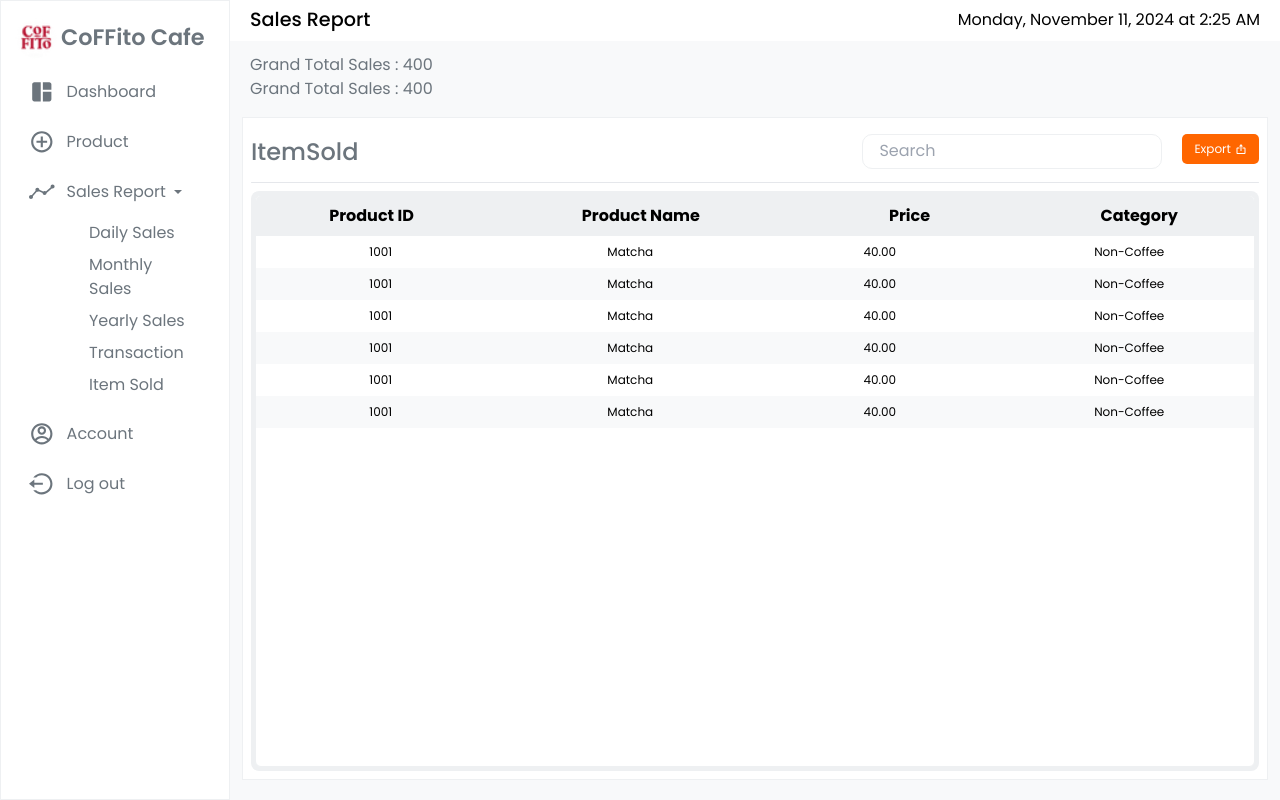
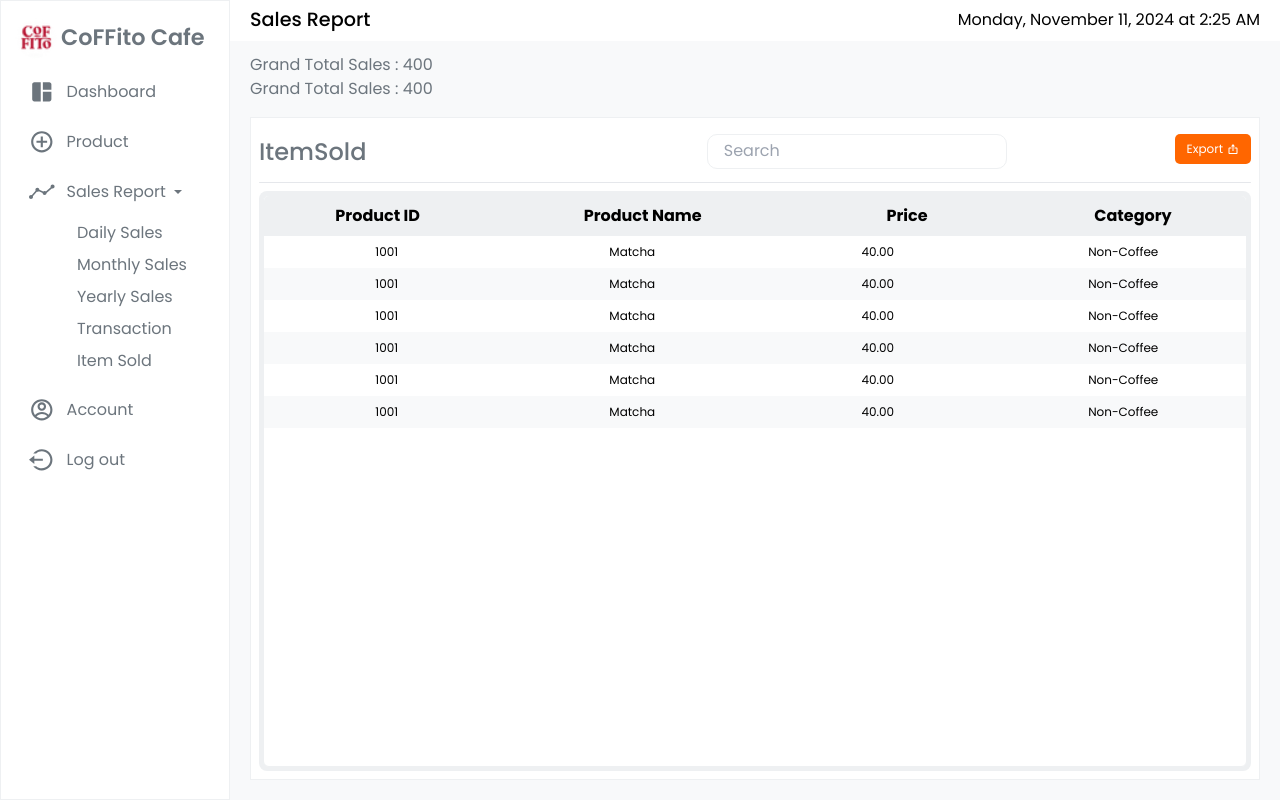
Before and after one commit to KattyShin/PROJ_REACT, a React (Vite) app in the folder coffito/: page /item-sold in a window 1280 px wide. Both pictures are taken after a click on the item "Sales Report". Built offline with nearby package versions, Linux system fonts and the light colour scheme.

Commit message:
updated again

```diff
--- a/coffito/src/AdminInterface.jsx
+++ b/coffito/src/AdminInterface.jsx
@@ -15,9 +15,9 @@ function AdminInterface() {
   return (
     <>
       <Router>
-        <div className="flex w-full">
+        <div className="flex w-full h-full">
           {/* Sidebar with fixed width */}
-          <div className="w-[230px]">
+          <div className="w-[230px] ">
             <Sidebar />
           </div>
 
--- a/coffito/src/Modal/AddProductModal.jsx
+++ b/coffito/src/Modal/AddProductModal.jsx
@@ -6,7 +6,6 @@ function AddProductModal({
   showSuccessfullySaveModal,
   addProductToTable,
 }) {
-
 
   const [prodName, setProdName] = useState("");
   const [prodPrice, setProdPrice] = useState("");
@@ -17,15 +16,12 @@ function AddProductModal({
     prodNameExists: false,
   });
 
-
   // ANIMATION PART
   const [isVisible, setIsVisible] = useState(false);
   useEffect(() => {
     setIsVisible(true); // Trigger modal to fade in when component mounts
     return () => setIsVisible(false); // Ensure fade-out before unmount
   }, []);
-
-
 
  // SAVE PRODUCT
 const handleSaveProduct = async () => {
@@ -42,6 +38,9 @@ function AddProductModal({
     errors.prodPrice = "Please fill in the product price";
     valid = false;
   }
+
+  // Update error state here to trigger re-render
+  setError(errors);
 
   if (valid) {
     // Proceed with saving product if validation passes
@@ -65,13 +64,13 @@ function AddProductModal({
       }
     } catch (err) {
       console.error("Error adding product:", err);
-        // Optionally handle product addition error
-        if (
-          err.response &&
-          err.response.data.message === "Product name already exists"
-        ) {
-          errors.prodNameExists = true;
-          setError(errors);
+      // Handle "Product name already exists" error
+      if (err.response && err.response.data.message === "Product name already exists") {
+        setError((prevErrors) => ({
+          ...prevErrors,
+          prodNameExists: true,
+          prodName: "",
+        }));
       }
     }
   }
@@ -110,6 +109,7 @@ function AddProductModal({
           {error.prodName && (
             <p className="text-red-500 text-sm">{error.prodName}</p>
           )}
+
           {error.prodNameExists && (
             <p className="text-red-500 text-sm">Product name already exists</p>
           )}
--- a/coffito/src/Sidebar.jsx
+++ b/coffito/src/Sidebar.jsx
@@ -65,7 +65,7 @@ function Sidebar() {
                     </div>
 
                     {isDropdownVisible && (
-                        <ul className="flex flex-col ml-12 mb-2">
+                        <ul className="flex flex-col ml-9 mb-2">
                             <li onClick={() => handleDropdownClick("/sales-report/daily")} className="dropdown-item">Daily Sales</li>
                             <li onClick={() => handleDropdownClick("/sales-report/monthly")} className="dropdown-item">Monthly Sales</li>
                             <li onClick={() => handleDropdownClick("/sales-report/yearly")} className="dropdown-item">Yearly Sales</li>
--- a/coffito/src/index.css
+++ b/coffito/src/index.css
@@ -19,7 +19,7 @@
     @apply text-[1.5rem] font-medium text-text-muted
   }
   .nav-con {
-    @apply z-10  flex-col items-center h-screen bg-sidebar-bg overflow-hidden text-text-muted border border-border-color;
+    @apply flex-col items-center h-full bg-sidebar-bg text-text-muted border border-border-color;
   }
   .nav-con ul nav-li-hover li{
     @apply mb-[-4px]
@@ -54,13 +54,8 @@
     @apply   h-[50px]  w-[50px]
   }
 
-
-
-
-  /* In your CSS file */
- /* In your CSS file */
 .main {
-  @apply relative h-full min-h-screen bg-primary-bg text-black transition-all flex flex-col ;
+  @apply relative h-full min-h-screen bg-primary-bg text-black transition-all flex flex-col w-full ;
 }
 
   .topbar-con {
@@ -68,10 +63,10 @@
   }
 
   .details {
-    @apply flex w-full px-3  h-full pb-4;
+    @apply flex w-full px-5 h-full pb-4;
   }
   .details div {
-    @apply flex w-full;
+    @apply w-full flex-grow;
   }
 
   .col-1 {
```
Lines whose indentation alone changed are shown as unchanged.
